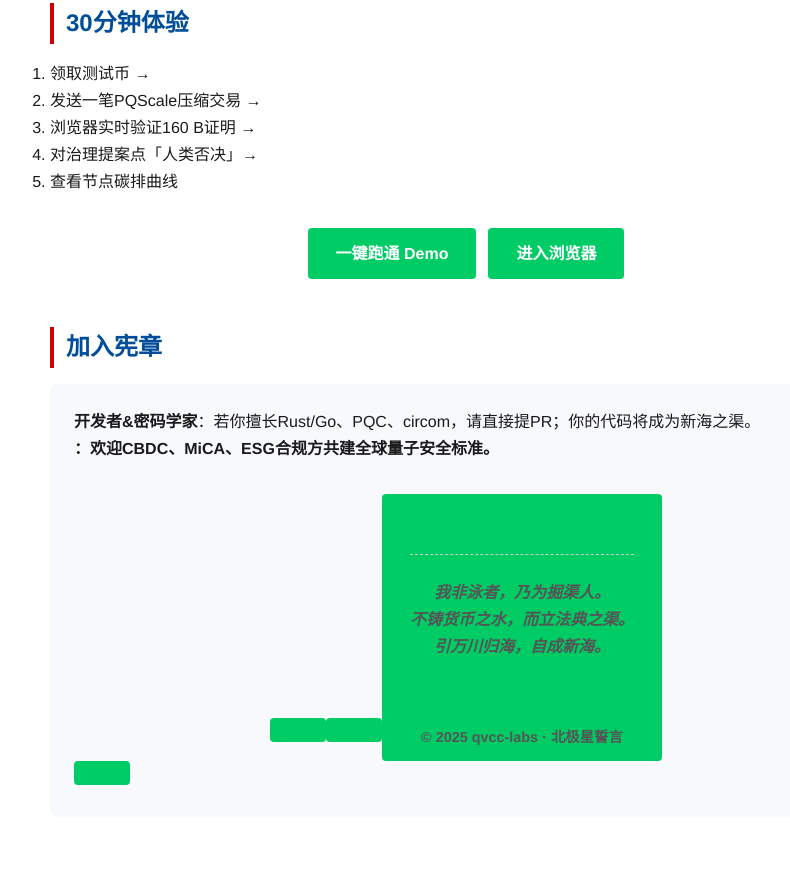
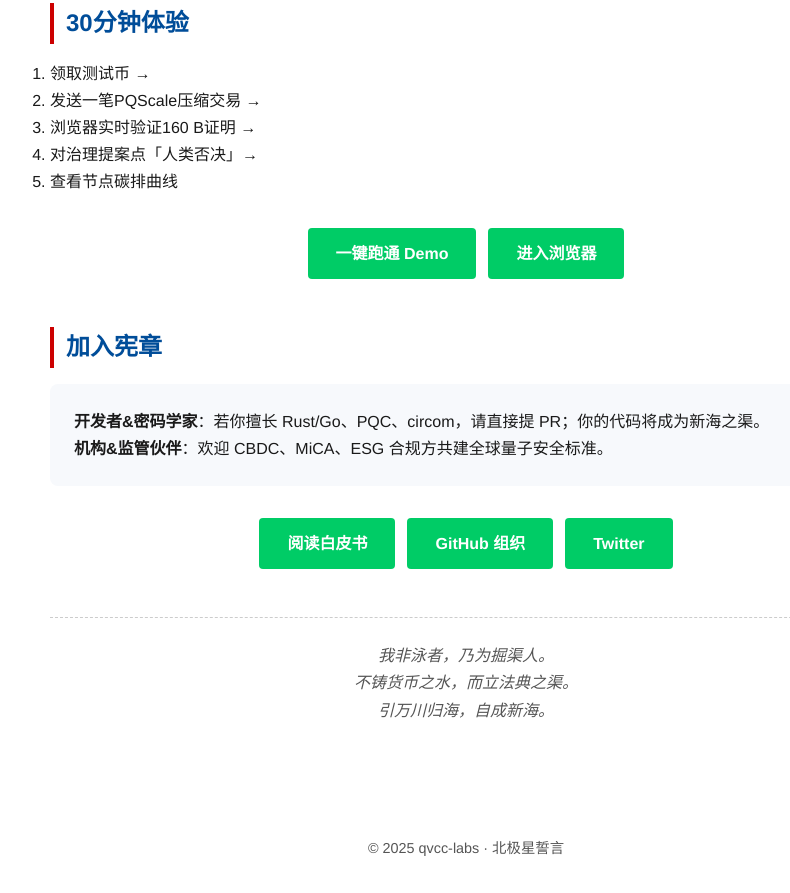
Before and after one commit to qvcc-labs/qvcc-homepage, a plain HTML site: page zh.html in a window 1280 px wide. Shown: the part 1341-2234 px from the top of the page, without its empty margins (174-964 px from the left). After the commit the page ends 2201 px from the top, so only its background shows below. Drawn offline with Linux system fonts and the light colour scheme.

Commit message:
Refactor zh.html for improved structure and clarity

```diff
--- a/zh.html
+++ b/zh.html
@@ -105,17 +105,25 @@
         <section id="call">
             <h2>加入宪章</h2>
             <div class="card">
-                <p><strong>开发者&密码学家</strong>：若你擅长Rust/Go、PQC、circom，请直接提PR；你的代码将成为新海之渠。
-<p><strong>：欢迎CBDC、MiCA、ESG合规方共建全球量子安全标准。
+                <p><strong>开发者&密码学家</strong>：若你擅长 Rust/Go、PQC、circom，请直接提 PR；你的代码将成为新海之渠。</p>
+                <p><strong>机构&监管伙伴</strong>：欢迎 CBDC、MiCA、ESG 合规方共建全球量子安全标准。</p>
+            </div>
+            <div class="cta-group">
+                <a class="btn" href="https://github.com/qvcc-labs/qvcc-whitepaper" target="_blank">阅读白皮书</a>
+                <a class="btn" href="https://github.com/qvcc-labs" target="_blank">GitHub 组织</a>
+                <a class="btn" href="https://twitter.com/qvcc_labs" target="_blank">Twitter</a>
+            </div>
+        </section>
 
-<div class="cta-group"><a class="btn" href="https://github.com/qvcc-labs/qvcc-whitepaper" target="_blank">
-<a class="btn" href="https://github.com/qvcc-labs" target="_blank">
-<a class="btn" href="https://twitter.com/qvcc_labs" target="_blank">
-      <div class="quote">
-        <p>我非泳者，乃为掘渠人。<br>不铸货币之水，而立法典之渠。<br>引万川归海，自成新海。</p>
-    </div>
+        <div class="quote">
+            <p>我非泳者，乃为掘渠人。<br>
+               不铸货币之水，而立法典之渠。<br>
+               引万川归海，自成新海。</p>
+        </div>
+    </div><!-- /container -->
 
     <footer>
         © 2025 qvcc-labs · 北极星誓言
     </footer>
-</div>
+</body>
+</html>
```
